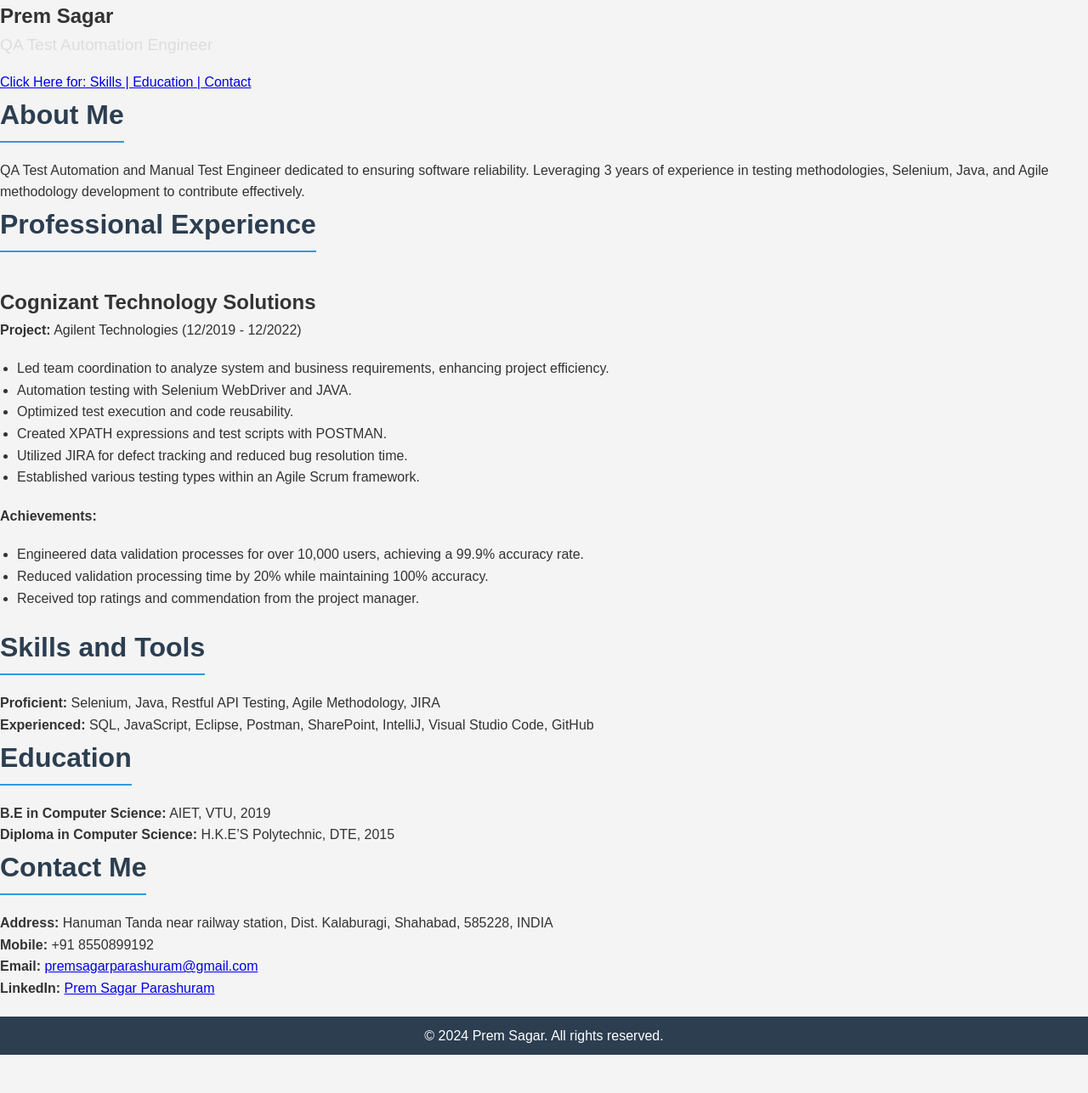
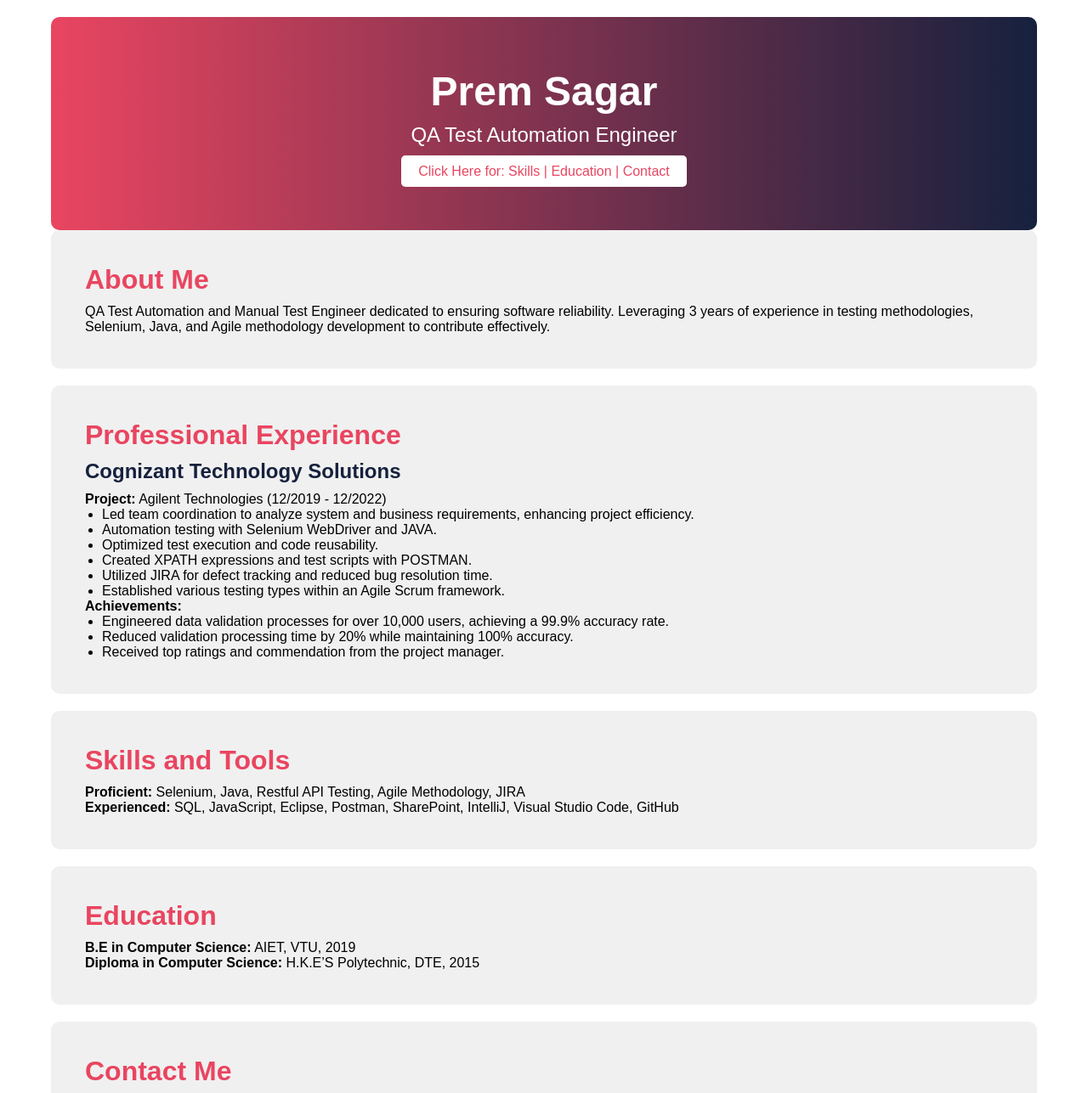
Before and after one commit to Premsagar53787/MyPortfolio, a plain HTML site: page index.html in a window 1280 px wide. Shown: the top 1287 px of the page at 85% size. Before the commit the page ends 1242 px from the top, so only its background shows below. Drawn offline with Linux system fonts and the light colour scheme.

Commit message:
Update styles.css

```diff
--- a/styles.css
+++ b/styles.css
@@ -3,108 +3,216 @@
     margin: 0;
     padding: 0;
     box-sizing: border-box;
-    font-family: 'Montserrat', sans-serif;
+    font-family: 'Arial', sans-serif;
 }
 
-/* Body Styling */
-body {
-    background-color: #f4f4f4;
-    color: #333;
-    line-height: 1.6;
+/* Container */
+.portfolio-container {
+    max-width: 1200px;
+    margin: 0 auto;
+    padding: 20px;
 }
 
-/* Header Styling */
+/* Header and Navbar */
 .header {
-    background-color: #2c3e50;
-    color: #fff;
-    padding: 20px 0;
-    text-align: center;
+    background-color: #1a1a2e; /* Darker navy */
+    padding: 10px 0;
     position: sticky;
     top: 0;
-    z-index: 100;
+    width: 100%;
+    z-index: 1000;
+    box-shadow: 0 2px 4px rgba(0, 0, 0, 0.1);
 }
 
-.header h1 {
-    font-size: 2.5rem;
-    margin-bottom: 5px;
+.navbar {
+    display: flex;
+    justify-content: center;
+    align-items: center;
 }
 
-.subtitle {
-    font-size: 1.2rem;
-    color: #ddd;
-    margin-bottom: 15px;
+.nav-link {
+    color: #e94560; /* Bright red */
+    text-decoration: none;
+    padding: 10px 20px;
+    font-size: 1.1rem;
+    transition: background 0.3s, color 0.3s;
+    border-radius: 5px;
+    margin: 0 10px;
 }
 
-.nav-menu {
-    list-style: none;
-    display: flex;
-    justify-content: center;
-    gap: 20px;
+.nav-link:hover {
+    background-color: #16213e; /* Dark blue */
+    color: #fff;
 }
 
-.nav-menu li a {
+/* Hero Section */
+.hero {
+    background: linear-gradient(to right, #e94560, #16213e); /* Red to dark blue gradient */
     color: #fff;
-    text-decoration: none;
-    font-weight: 600;
-    padding: 10px;
+    text-align: center;
+    padding: 60px 20px;
+    border-radius: 10px;
 }
 
-.nav-menu li a:hover {
-    background-color: #34495e;
-    border-radius: 5px;
+.hero h1 {
+    font-size: 3rem;
+    margin-bottom: 10px;
 }
 
-/* Section Styling */
-.section {
-    padding: 50px 0;
+.hero .subtitle {
+    font-size: 1.5rem;
+    margin-bottom: 20px;
 }
 
-.section-light {
-    background-color: #ecf0f1;
+.hero .cta-button {
+    background: #fff;
+    color: #e94560;
+    padding: 10px 20px;
+    text-decoration: none;
+    border-radius: 5px;
+    font-size: 1rem;
+    transition: background 0.3s;
 }
 
-.container {
-    width: 85%;
-    max-width: 1000px;
-    margin: 0 auto;
-    padding: 20px;
-    background-color: #fff;
-    border-radius: 8px;
-    box-shadow: 0 4px 8px rgba(0, 0, 0, 0.1);
+.hero .cta-button:hover {
+    background: #e94560;
+    color: #fff;
 }
 
-h2 {
-    font-size: 2rem;
+/* About Me Section */
+.about-me {
+    background: #f0f0f0;
+    padding: 40px;
+    border-radius: 10px;
     margin-bottom: 20px;
-    color: #2c3e50;
-    border-bottom: 2px solid #3498db;
-    display: inline-block;
-    padding-bottom: 5px;
 }
 
-ul {
-    list-style: disc;
-    padding-left: 20px;
-    margin: 20px 0;
+.about-me h2 {
+    font-size: 2rem;
+    color: #e94560;
+    margin-bottom: 10px;
 }
 
-h3 {
-    font-size: 1.5rem;
-    margin-top: 20px;
-    color: #333;
+/* Experience Section */
+.experience {
+    background: #f0f0f0;
+    padding: 40px;
+    border-radius: 10px;
+    margin-bottom: 20px;
 }
 
-h4 {
-    font-size: 1.3rem;
-    margin-top: 15px;
-    color: #444;
+.experience h2 {
+    font-size: 2rem;
+    color: #e94560;
+    margin-bottom: 10px;
 }
 
-/* Footer Styling */
+.experience-item h3 {
+    font-size: 1.5rem;
+    color: #16213e;
+    margin-bottom: 10px;
+}
+
+.experience-item ul {
+    list-style-type: disc;
+    padding-left: 20px;
+}
+
+/* Skills Section */
+.skills {
+    background: #f0f0f0;
+    padding: 40px;
+    border-radius: 10px;
+    margin-bottom: 20px;
+}
+
+.skills h2 {
+    font-size: 2rem;
+    color: #e94560;
+    margin-bottom: 10px;
+}
+
+/* Education Section */
+.education {
+    background: #f0f0f0;
+    padding: 40px;
+    border-radius: 10px;
+    margin-bottom: 20px;
+}
+
+.education h2 {
+    font-size: 2rem;
+    color: #e94560;
+    margin-bottom: 10px;
+}
+
+/* Contact Section */
+.contact {
+    background: #f0f0f0;
+    padding: 40px;
+    border-radius: 10px;
+    margin-bottom: 20px;
+}
+
+.contact h2 {
+    font-size: 2rem;
+    color: #e94560;
+    margin-bottom: 10px;
+}
+
+.contact a {
+    color: #e94560;
+    text-decoration: none;
+}
+
+.contact a:hover {
+    text-decoration: underline;
+}
+
+/* Back to Top Button */
+.back-to-top {
+    position: fixed;
+    bottom: 20px;
+    right: 20px;
+    background-color: #e94560; /* Bright red */
+    color: white;
+    border: none;
+    padding: 10px 15px;
+    border-radius: 50px;
+    font-size: 0.9rem;
+    cursor: pointer;
+    box-shadow: 0 4px 8px rgba(0, 0, 0, 0.2);
+    transition: opacity 0.3s, background-color 0.3s;
+    display: none;
+    z-index: 1000;
+}
+
+.back-to-top:hover {
+    background-color: #16213e; /* Dark blue */
+}
+
+/* Footer */
 .footer {
-    background-color: #2c3e50;
-    color: #fff;
     text-align: center;
-    padding: 10px 0;
-    margin-top: 20px;
+    padding: 20px;
+    color: #b3b3b3;
+    font-size: 0.9rem;
 }
+
+@media (max-width: 768px) {
+    .hero h1 {
+        font-size: 2.5rem;
+    }
+
+    .hero .subtitle {
+        font-size: 1.2rem;
+    }
+
+    .hero .cta-button {
+        font-size: 0.9rem;
+    }
+
+    .navbar {
+        flex-direction: column;
+    }
+}
```
